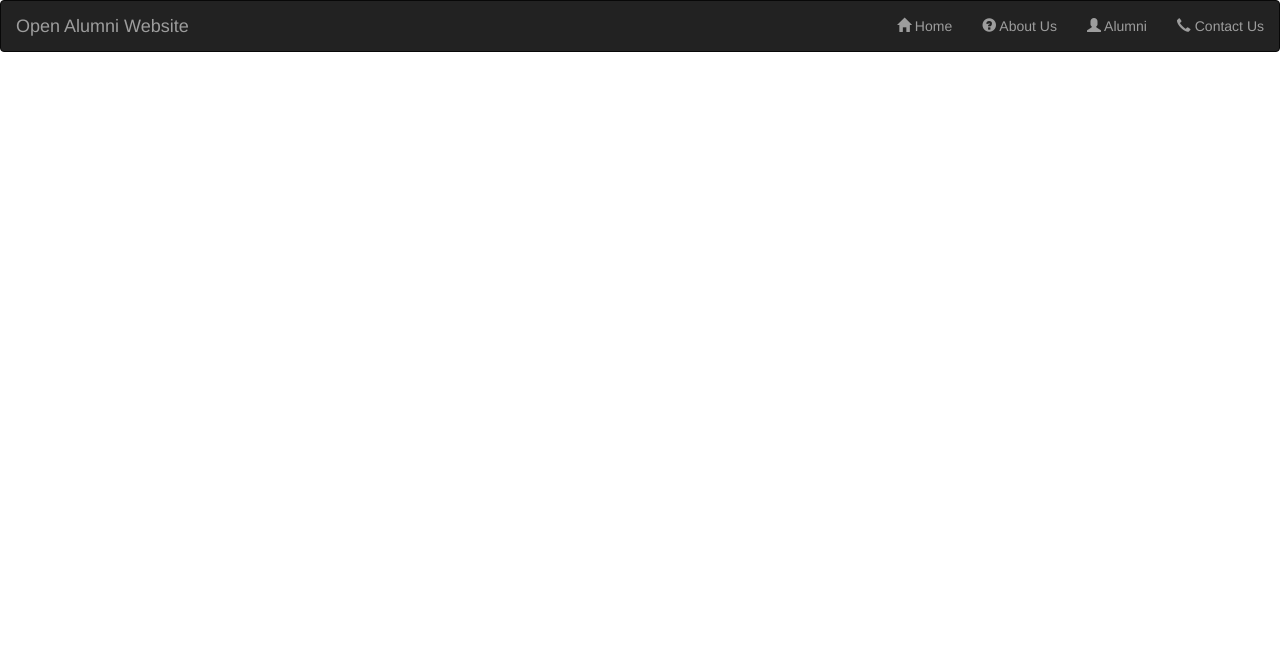
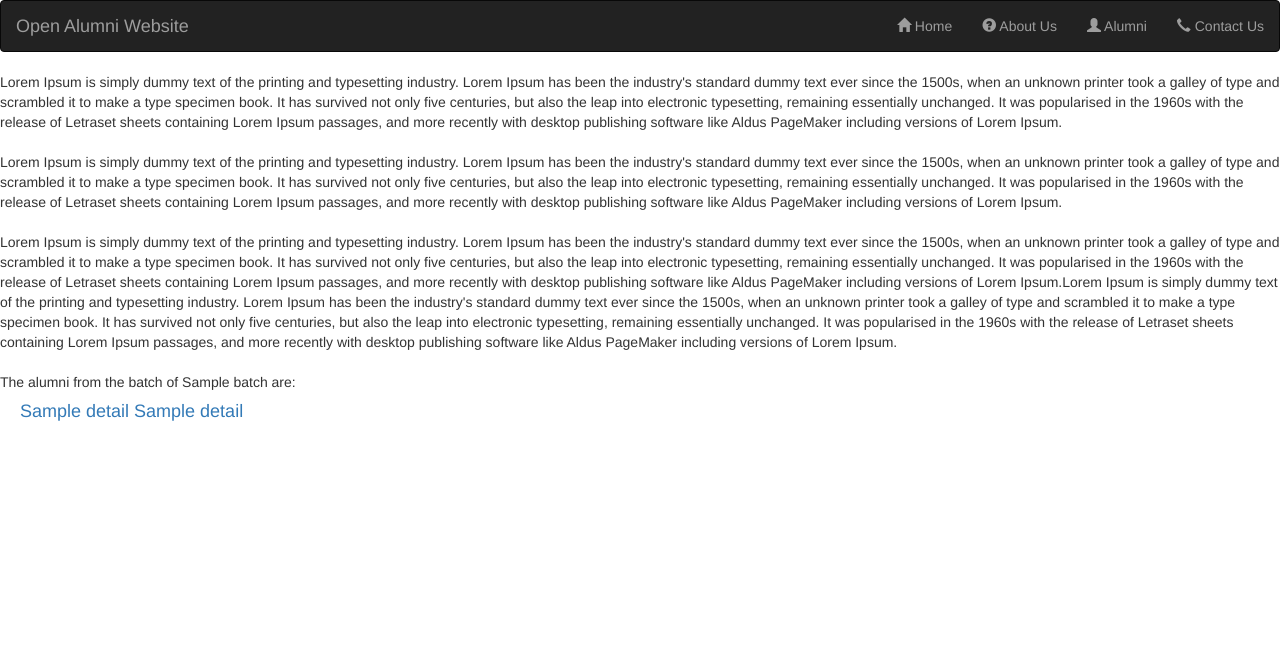
Before and after one commit to rahulkumaran/open-alumni, a Flask app: template templates/alumni_batch.html in a window 1280 px wide. Shown: the top 662 px of the page. Run offline with Flask 2, Linux system fonts and the light colour scheme; the template is opened without the code that fills it: most values are stand-ins (such as "Sample title", 1, 10 or a date in 2020); some libraries are stand-ins or nearby versions.

Commit message:
add logic to decode list that's gotten

```diff
--- a/templates/alumni_batch.html
+++ b/templates/alumni_batch.html
@@ -1,7 +1,18 @@
 {% extends 'layout.html' %}
 
 {% block body %}
+<span>Lorem Ipsum is simply dummy text of the printing and typesetting industry. Lorem Ipsum has been the industry's standard dummy text ever since the 1500s, when an unknown printer took a galley of type and scrambled it to make a type specimen book. It has survived not only five centuries, but also the leap into electronic typesetting, remaining essentially unchanged. It was popularised in the 1960s with the release of Letraset sheets containing Lorem Ipsum passages, and more recently with desktop publishing software like Aldus PageMaker including versions of Lorem Ipsum.<br/><br/>
 
+	Lorem Ipsum is simply dummy text of the printing and typesetting industry. Lorem Ipsum has been the industry's standard dummy text ever since the 1500s, when an unknown printer took a galley of type and scrambled it to make a type specimen book. It has survived not only five centuries, but also the leap into electronic typesetting, remaining essentially unchanged. It was popularised in the 1960s with the release of Letraset sheets containing Lorem Ipsum passages, and more recently with desktop publishing software like Aldus PageMaker including versions of Lorem Ipsum.<br/><br/>
 
+	Lorem Ipsum is simply dummy text of the printing and typesetting industry. Lorem Ipsum has been the industry's standard dummy text ever since the 1500s, when an unknown printer took a galley of type and scrambled it to make a type specimen book. It has survived not only five centuries, but also the leap into electronic typesetting, remaining essentially unchanged. It was popularised in the 1960s with the release of Letraset sheets containing Lorem Ipsum passages, and more recently with desktop publishing software like Aldus PageMaker including versions of Lorem Ipsum.Lorem Ipsum is simply dummy text of the printing and typesetting industry. Lorem Ipsum has been the industry's standard dummy text ever since the 1500s, when an unknown printer took a galley of type and scrambled it to make a type specimen book. It has survived not only five centuries, but also the leap into electronic typesetting, remaining essentially unchanged. It was popularised in the 1960s with the release of Letraset sheets containing Lorem Ipsum passages, and more recently with desktop publishing software like Aldus PageMaker including versions of Lorem Ipsum.<br/><br/>
 
+The alumni from the batch of {{ batch }} are:<br>
+
+<div style="margin-left:20px;">
+{% for details in batch_list %}
+	<a href="{{ url_for('individual_page', batch='2020', firstname=details[1], lastname=details[2]) }}"><h4>{{ details[1]}} {{ details[2] }}</h4></a>
+
+{% endfor %}
+</div>
 {% endblock %}
```
